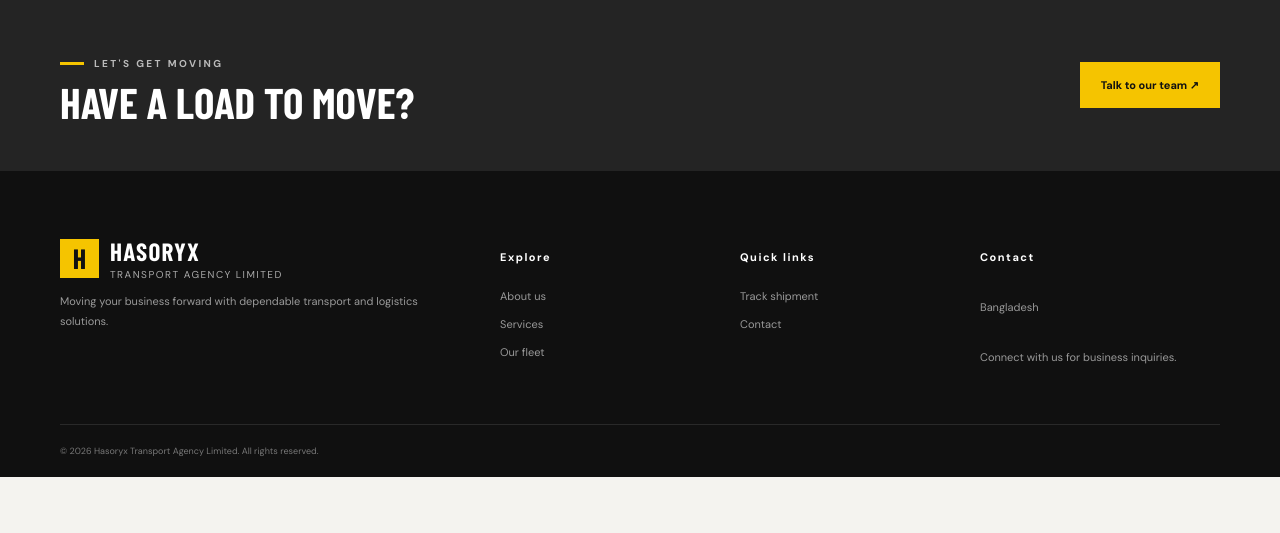
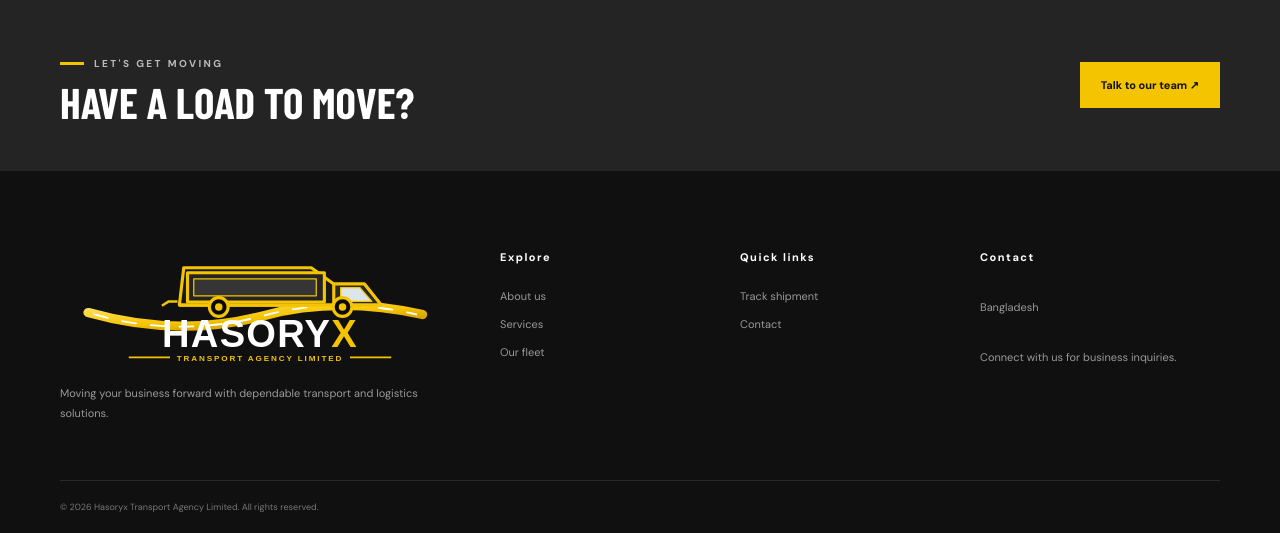
Before and after one commit to Hasan-Gazi-1617/hasoryx-transport-agency, a Django app: template templates/core/home.html in a window 1280 px wide. Shown: the part 2443-2976 px from the top of the page. Before the commit the page ends 2920 px from the top, so only its background shows below. Run offline with Django 5.2, Linux system fonts and the light colour scheme; the template is opened without the code that fills it, so the values that code supplies are empty; some web fonts are replaced.

Commit message:
Use Hasoryx logo in header, footer and favicon

```diff
--- a/templates/core/base.html
+++ b/templates/core/base.html
@@ -8,15 +8,16 @@
   <title>{% block title %}Hasoryx Transport Agency Limited{% endblock %}</title>
   <link rel="preconnect" href="https://fonts.googleapis.com"><link rel="preconnect" href="https://fonts.gstatic.com" crossorigin>
   <link href="https://fonts.googleapis.com/css2?family=Barlow+Condensed:wght@600;700;800&family=DM+Sans:wght@400;500;600;700&display=swap" rel="stylesheet">
+  <link rel="icon" type="image/svg+xml" href="{% static 'core/img/hasoryx-logo.svg' %}">
   <link rel="stylesheet" href="{% static 'core/css/style.css' %}">
 </head>
 <body>
 <header class="site-header"><div class="container nav-wrap">
-  <a class="brand" href="{% url 'home' %}"><span class="brand-mark">H</span><span><strong>HASORYX</strong><small>TRANSPORT AGENCY LIMITED</small></span></a>
+  <a class="brand" href="{% url 'home' %}" aria-label="Hasoryx Transport Agency Limited home"><img src="{% static 'core/img/hasoryx-logo.svg' %}" alt="HASORYX Transport Agency Limited"></a>
   <button class="menu-toggle" aria-label="Toggle navigation" aria-expanded="false">☰</button>
   <nav class="nav-links"><a href="{% url 'home' %}">Home</a><a href="{% url 'about' %}">About</a><a href="{% url 'services' %}">Services</a><a href="{% url 'fleet' %}">Our Fleet</a><a href="{% url 'track' %}">Track Shipment</a><a class="nav-cta" href="{% url 'contact' %}">Get a Quote <span>↗</span></a></nav>
 </div></header>
 <main>{% block content %}{% endblock %}</main>
-<footer class="footer"><div class="container footer-grid"><div><a class="brand footer-brand" href="{% url 'home' %}"><span class="brand-mark">H</span><span><strong>HASORYX</strong><small>TRANSPORT AGENCY LIMITED</small></span></a><p>Moving your business forward with dependable transport and logistics solutions.</p></div><div><h4>Explore</h4><a href="{% url 'about' %}">About us</a><a href="{% url 'services' %}">Services</a><a href="{% url 'fleet' %}">Our fleet</a></div><div><h4>Quick links</h4><a href="{% url 'track' %}">Track shipment</a><a href="{% url 'contact' %}">Contact</a></div><div><h4>Contact</h4><p>Bangladesh</p><p>Connect with us for business inquiries.</p></div></div><div class="container footer-bottom">© {% now 'Y' %} Hasoryx Transport Agency Limited. All rights reserved.</div></footer>
+<footer class="footer"><div class="container footer-grid"><div><a class="brand footer-brand" href="{% url 'home' %}" aria-label="Hasoryx Transport Agency Limited home"><img src="{% static 'core/img/hasoryx-logo.svg' %}" alt="HASORYX Transport Agency Limited"></a><p>Moving your business forward with dependable transport and logistics solutions.</p></div><div><h4>Explore</h4><a href="{% url 'about' %}">About us</a><a href="{% url 'services' %}">Services</a><a href="{% url 'fleet' %}">Our fleet</a></div><div><h4>Quick links</h4><a href="{% url 'track' %}">Track shipment</a><a href="{% url 'contact' %}">Contact</a></div><div><h4>Contact</h4><p>Bangladesh</p><p>Connect with us for business inquiries.</p></div></div><div class="container footer-bottom">© {% now 'Y' %} Hasoryx Transport Agency Limited. All rights reserved.</div></footer>
 <script src="{% static 'core/js/main.js' %}"></script>
 </body></html>
```
